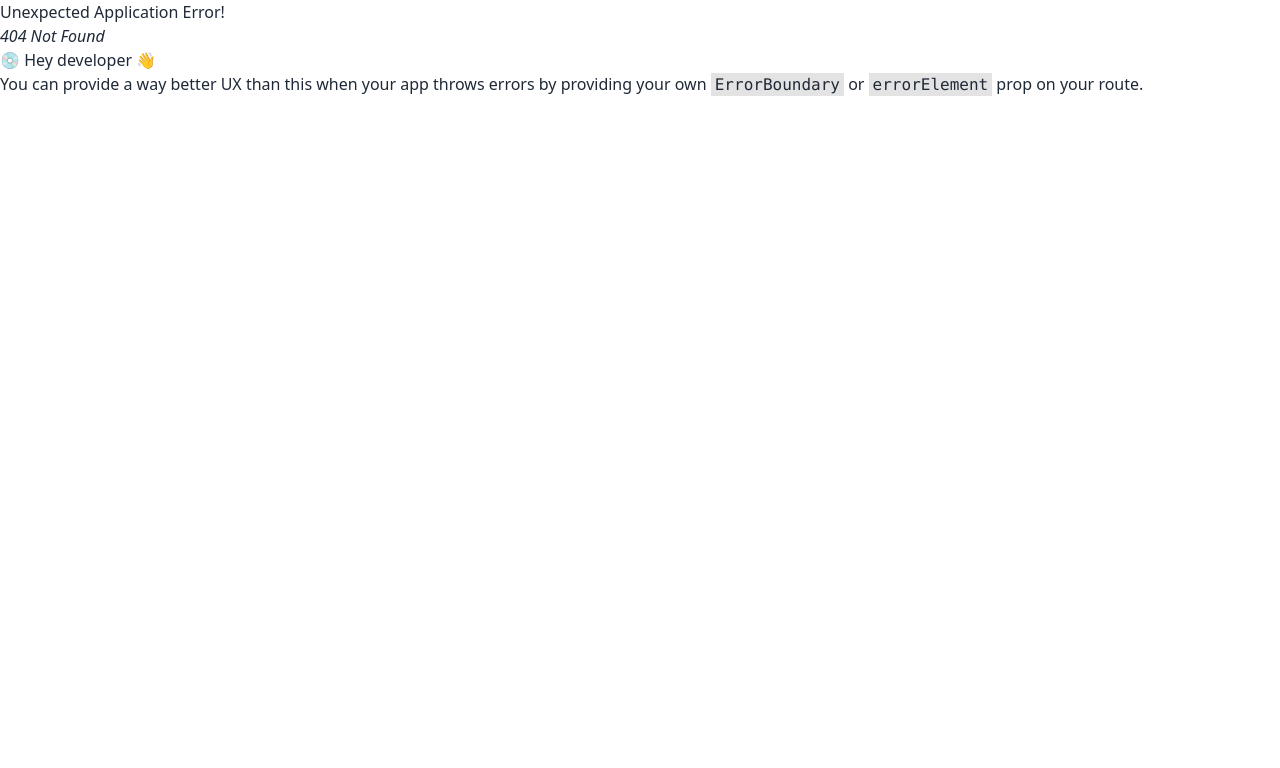
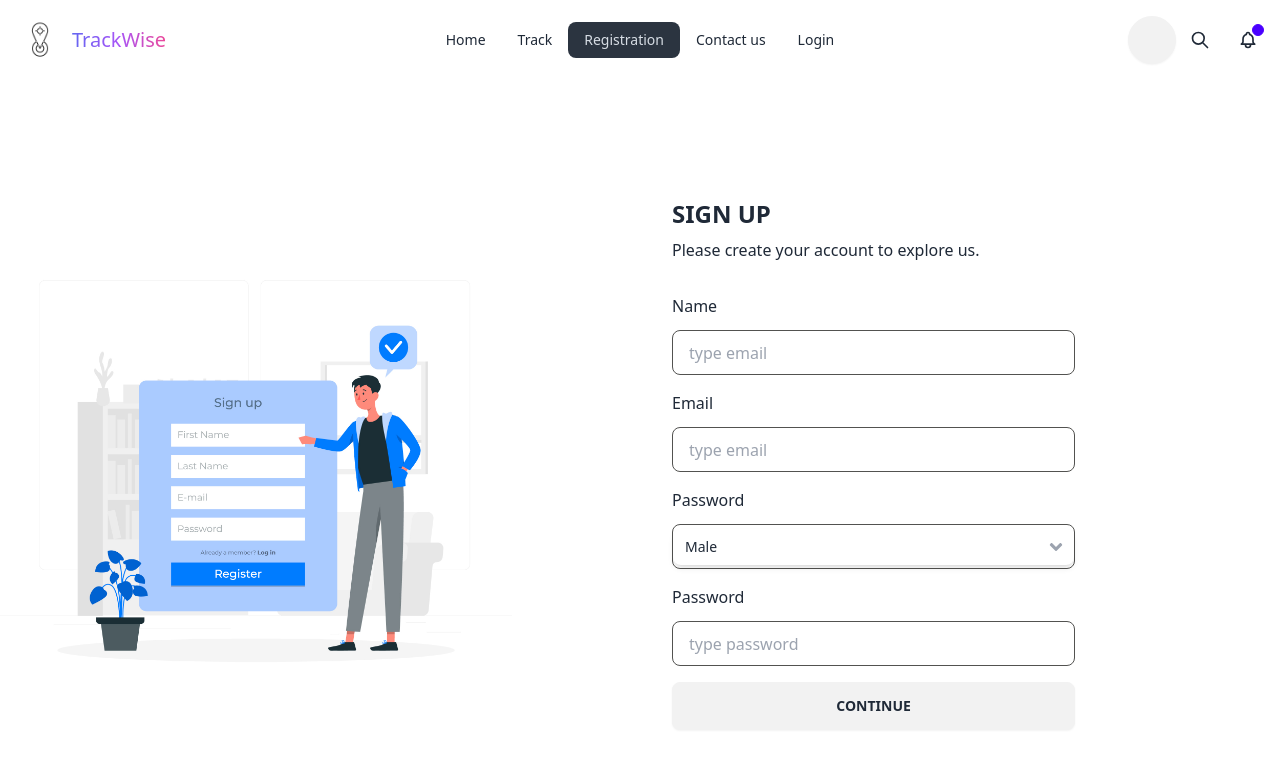
Before and after one commit to habibur-01/Track_Wise-client-, a React (Vite) app: page /register in a window 1280 px wide. Before the commit this address had no page. Shown: the top 768 px of the page. Built offline with nearby package versions, Linux system fonts and the light colour scheme.

Commit message:
added registration & login page

```diff
--- a/package.json
+++ b/package.json
@@ -10,11 +10,12 @@
     "preview": "vite preview"
   },
   "dependencies": {
+    "@headlessui/react": "^1.7.19",
     "localforage": "^1.10.0",
     "match-sorter": "^6.3.4",
     "react": "^18.2.0",
     "react-dom": "^18.2.0",
-    "react-icons": "^5.0.1",
+    "react-icons": "^5.1.0",
     "react-router-dom": "^6.22.3",
     "sort-by": "^1.2.0",
     "swiper": "^11.1.0"
--- a/src/Pages/Home/Banner/Banner.jsx
+++ b/src/Pages/Home/Banner/Banner.jsx
@@ -1,6 +1,6 @@
 import banner1 from "../../../assets/file (3).png"
 import banner2 from "../../../assets/unsplash.jpg"
-import banner4 from "../../../assets/file (5).png"
+// import banner4 from "../../../assets/file (5).png"
 import { Swiper, SwiperSlide } from 'swiper/react';
 
 // Import Swiper styles
--- a/src/Pages/Login/Login.jsx
+++ b/src/Pages/Login/Login.jsx
@@ -1,8 +1,37 @@
-
-
+import loginbg from "../../assets/4957136.jpg"
+import "./login.css"
 const Login = () => {
     return (
-        <div>
+        <div className="flex justify-center w-full h-[800px] items-center">
+            <div className="w-[50%]">
+                <img src={loginbg} className="w-[80%] h-[80%]" alt="" />
+            </div>
+            <div className="w-[50%] p-8">
+                <div>
+                    <div className="space-y-2">
+                        <h1 className="text-2xl font-bold uppercase">Login</h1>
+                        <p>Please login to access your account.</p>
+                    </div>
+                    <form className="space-y-4 my-8">
+                        <div className="space-y-3">
+                            <label>Email</label>
+                            <div>
+                                <input name="email" placeholder="type email"></input>
+                            </div>
+                        </div>
+                        <div className="space-y-3">
+                            <label>Password</label>
+                            <div>
+                                <input name="password" placeholder="type password"></input>
+                            </div>
+                        </div>
+                        <div>
+                            <button className="uppercase btn w-[70%] rounded-lg">login</button>
+                        </div>
+
+                    </form>
+                </div>
+            </div>
 
         </div>
     );
--- /dev/null
+++ b/src/Pages/Login/login.css
@@ -0,0 +1,10 @@
+input{
+    width: 70%;
+    height: 45px;
+    border: 1px solid rgb(82, 82, 80);
+    border-radius: 8px;
+    padding-left: 16px;
+}
+input:hover{
+    border: 1px solid rgb(103, 156, 236);
+}
--- /dev/null
+++ b/src/Pages/Registration/Registration.jsx
@@ -0,0 +1,110 @@
+import { Fragment, useState } from "react";
+import signuppic from "../../assets/6368592.jpg"
+import { Listbox, Transition } from "@headlessui/react";
+import { FaAngleDown, FaCheck } from "react-icons/fa";
+import "./style.css"
+const people = [
+    { name: 'Male' },
+    { name: 'Female' },
+    { name: 'others' },
+  ]
+const Registration = () => {
+    const [selected, setSelected] = useState(people[0])
+    return (
+        <div className="flex justify-center w-full h-[800px] items-center">
+            <div className="w-[50%]">
+                <img src={signuppic} className="w-[80%] h-[80%]" alt="" />
+            </div>
+            <div className="w-[50%] p-8">
+                <div>
+                    <div className="space-y-2">
+                        <h1 className="text-2xl font-bold uppercase">Sign Up</h1>
+                        <p>Please create your account to explore us.</p>
+                    </div>
+                    <form className="space-y-4 my-8">
+                        <div className="space-y-3">
+                            <label>Name</label>
+                            <div>
+                                <input name="name" placeholder="type email"></input>
+                            </div>
+                        </div>
+                        <div className="space-y-3">
+                            <label>Email</label>
+                            <div>
+                                <input name="email" placeholder="type email"></input>
+                            </div>
+                        </div>
+                        <div className="space-y-3">
+                            <label>Password</label>
+                            <div>
+                                <div className="headlessInputfield">
+                                    <Listbox value={selected} onChange={setSelected}>
+                                        <div className="relative mt-1">
+                                            <Listbox.Button className="relative w-full cursor-default rounded-lg bg-white py-2 pl-3 pr-10 text-left shadow-md focus:outline-none focus-visible:border-indigo-500 focus-visible:ring-2 focus-visible:ring-white/75 focus-visible:ring-offset-2 focus-visible:ring-offset-orange-300 sm:text-sm">
+                                                <span className="block truncate">{selected.name}</span>
+                                                <span className="pointer-events-none absolute inset-y-0 right-0 flex items-center pr-2">
+                                                    <FaAngleDown
+                                                        className="h-5 w-5 text-gray-400"
+                                                        aria-hidden="true"
+                                                    />
+                                                </span>
+                                            </Listbox.Button>
+                                            <Transition
+                                                as={Fragment}
+                                                leave="transition ease-in duration-100"
+                                                leaveFrom="opacity-100"
+                                                leaveTo="opacity-0"
+                                            >
+                                                <Listbox.Options className="absolute mt-1 max-h-60 w-full overflow-auto rounded-md bg-white py-1 text-base shadow-lg ring-1 ring-black/5 focus:outline-none sm:text-sm">
+                                                    {people.map((person, personIdx) => (
+                                                        <Listbox.Option
+                                                            key={personIdx}
+                                                            className={({ active }) =>
+                                                                `relative cursor-default select-none py-2 pl-10 pr-4 ${active ? 'bg-amber-100 text-amber-900' : 'text-gray-900'
+                                                                }`
+                                                            }
+                                                            value={person}
+                                                        >
+                                                            {({ selected }) => (
+                                                                <>
+                                                                    <span
+                                                                        className={`block truncate ${selected ? 'font-medium' : 'font-normal'
+                                                                            }`}
+                                                                    >
+                                                                        {person.name}
+                                                                    </span>
+                                                                    {selected ? (
+                                                                        <span className="absolute inset-y-0 left-0 flex items-center pl-3 text-amber-600">
+                                                                            <FaCheck  className="h-5 w-5" aria-hidden="true" />
+                                                                        </span>
+                                                                    ) : null}
+                                                                </>
+                                                            )}
+                                                        </Listbox.Option>
+                                                    ))}
+                                                </Listbox.Options>
+                                            </Transition>
+                                        </div>
+                                    </Listbox>
+                                </div>
+                            </div>
+                        </div>
+                        <div className="space-y-3">
+                            <label>Password</label>
+                            <div>
+                                <input name="password" placeholder="type password"></input>
+                            </div>
+                        </div>
+                        <div>
+                            <button className="uppercase btn w-[70%] rounded-lg">Continue</button>
+                        </div>
+
+                    </form>
+                </div>
+            </div>
+
+        </div>
+    );
+};
+
+export default Registration;
--- /dev/null
+++ b/src/Pages/Registration/style.css
@@ -0,0 +1,22 @@
+input {
+    width: 70%;
+    height: 45px;
+    border: 1px solid rgb(82, 82, 80);
+    border-radius: 8px;
+    padding-left: 16px;
+}
+
+input:hover {
+    border: 1px solid rgb(103, 156, 236);
+}
+
+.headlessInputfield {
+    width: 70%;
+    height: 45px;
+    border: 1px solid rgb(82, 82, 80);
+    border-radius: 8px;
+
+}
+.headlessInputfield:hover{
+    border: 1px solid rgb(103, 156, 236);
+}
```
Also changed, not shown: src/Routes/router.jsx (+8 -2 lines), 1 other file (tests, documents, lock files or other folders).
